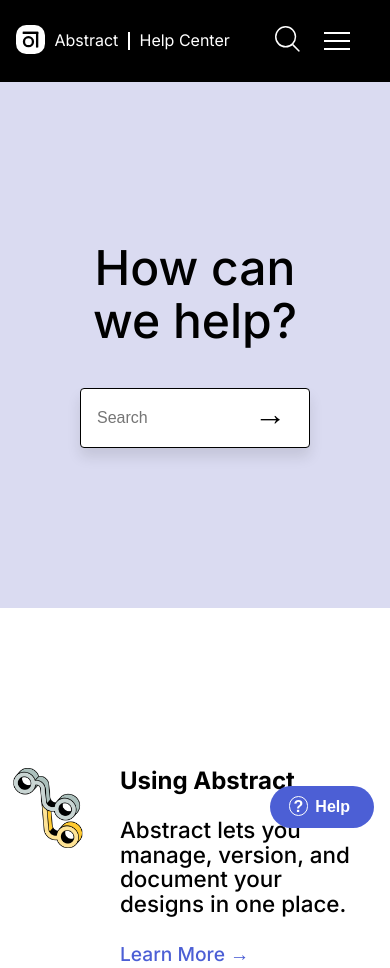
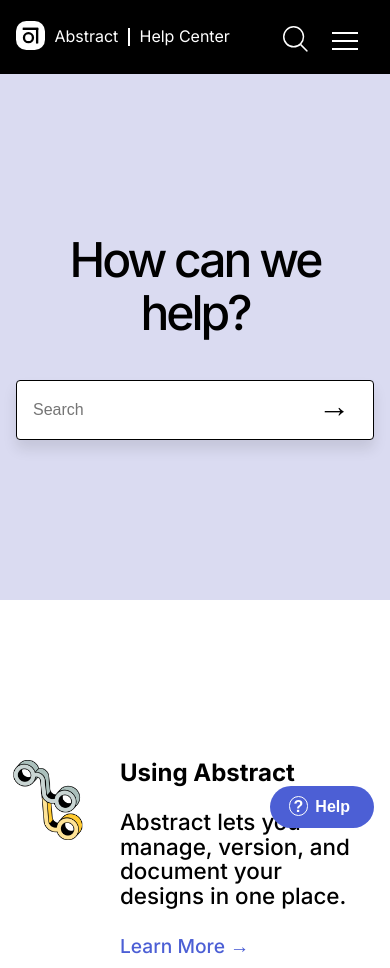
Before and after one commit to SpectreAscended/abstract-clone, a plain HTML site: page index.html in a window 390 px wide. Shown: the top 968 px of the page. Drawn offline with Linux system fonts and the light colour scheme.

Commit message:
edited mobile-search-wrappers margin

```diff
--- a/css/queries.css
+++ b/css/queries.css
@@ -1,9 +1,3 @@
-:root {
-  --bp-large: (max-width: 56.25em);
-
-  --bp-medium: (max-width: 43.75em);
-}
-
 @media only screen and (max-width: 56.25em) {
   .heading--hero {
     font-size: 3rem;
@@ -17,7 +11,16 @@
   }
 
   .nav__mobile-sign-in-wrapper {
-    margin: 0.5rem;
+    margin-top: 0.5rem;
+  }
+
+  .section__hero {
+    padding-inline: 1rem;
+  }
+
+  .heading--hero {
+    font-size: 3rem;
+    letter-spacing: -3px;
   }
 
   .directory__list {
```
Also changed, not shown: 1 other file.
